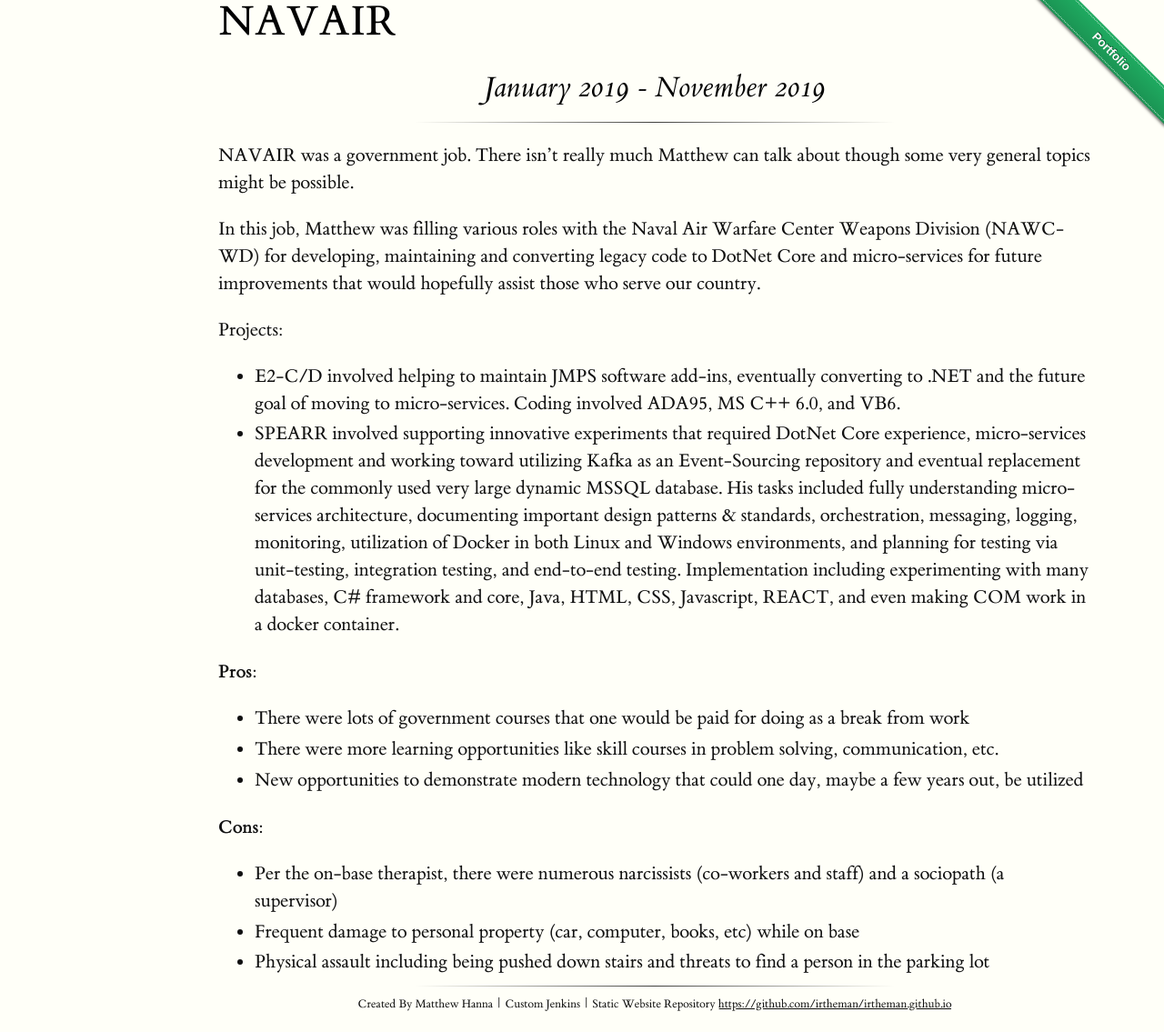
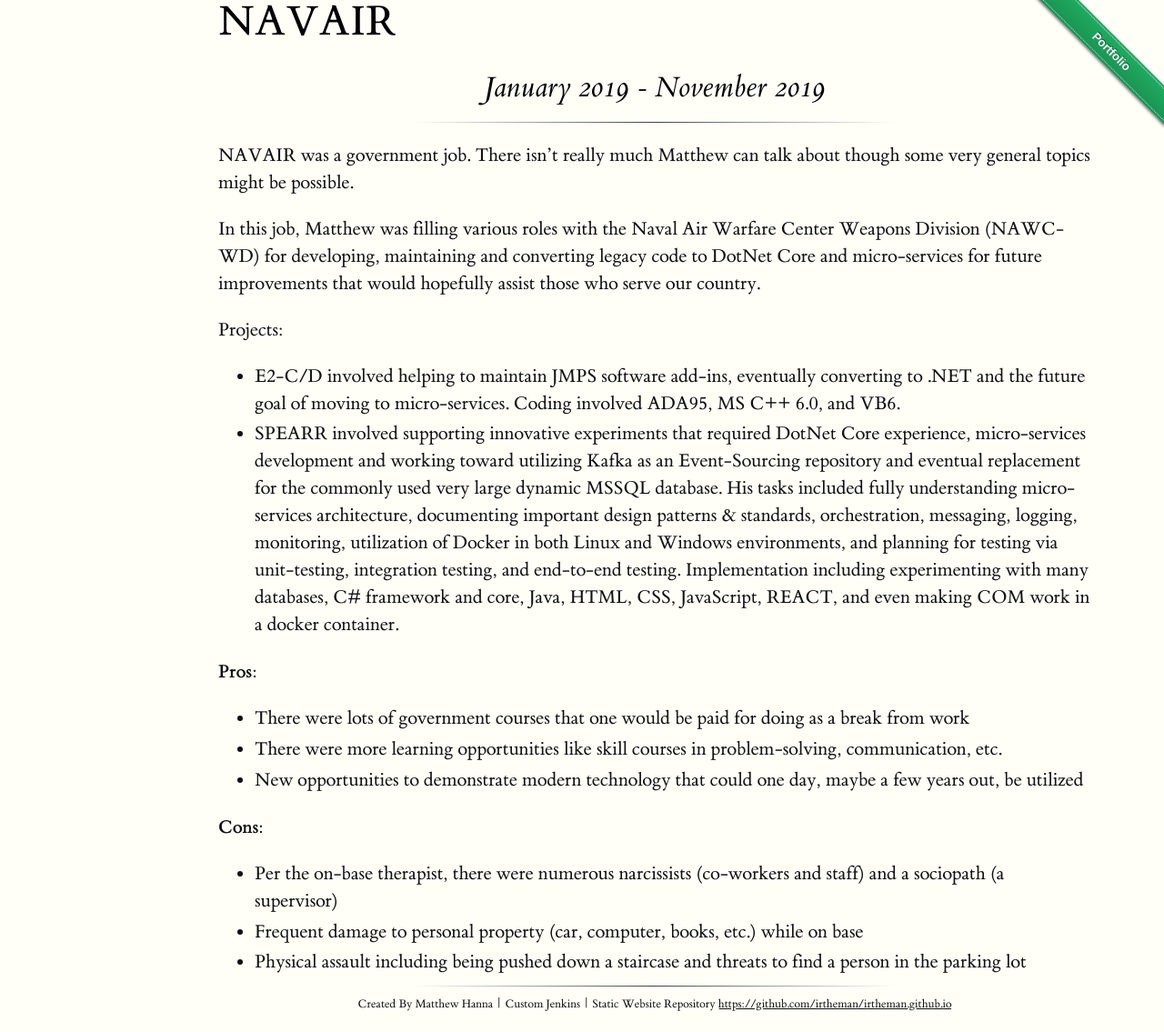
Before and after one commit to irtheman/irtheman.github.io, a Jekyll site: the page built from pages/navair.md, in a window 1280 px wide. Shown: the whole page at 91% size. Built offline with Jekyll 4.4.1, drawn with Linux system fonts in a browser that asks for light colours.

```diff
--- a/pages/navair.md
+++ b/pages/navair.md
@@ -13,14 +13,14 @@ In this job, Matthew was filling various roles with the Naval Air Warfare Center
 
 Projects:
 - E2-C/D involved helping to maintain JMPS software add-ins, eventually converting to .NET and the future goal of moving to micro-services. Coding involved ADA95, MS C++ 6.0, and VB6.
-- SPEARR involved supporting innovative experiments that required DotNet Core experience, micro-services development and working toward utilizing Kafka as an Event-Sourcing repository and eventual replacement for the commonly used very large dynamic MSSQL database. His tasks included fully understanding micro-services architecture, documenting important design patterns & standards, orchestration, messaging, logging, monitoring, utilization of Docker in both Linux and Windows environments, and planning for testing via unit-testing, integration testing, and end-to-end testing. Implementation including experimenting with many databases, C# framework and core, Java, HTML, CSS, Javascript, REACT, and even making COM work in a docker container.
+- SPEARR involved supporting innovative experiments that required DotNet Core experience, micro-services development and working toward utilizing Kafka as an Event-Sourcing repository and eventual replacement for the commonly used very large dynamic MSSQL database. His tasks included fully understanding micro-services architecture, documenting important design patterns & standards, orchestration, messaging, logging, monitoring, utilization of Docker in both Linux and Windows environments, and planning for testing via unit-testing, integration testing, and end-to-end testing. Implementation including experimenting with many databases, C# framework and core, Java, HTML, CSS, JavaScript, REACT, and even making COM work in a docker container.
 
 **Pros:**
 * There were lots of government courses that one would be paid for doing as a break from work
-* There were more learning opportunities like skill courses in problem solving, communication, etc.
+* There were more learning opportunities like skill courses in problem-solving, communication, etc.
 * New opportunities to demonstrate modern technology that could one day, maybe a few years out, be utilized
 
 **Cons:**
 * Per the on-base therapist, there were numerous narcissists (co-workers and staff) and a sociopath (a supervisor)
-* Frequent damage to personal property (car, computer, books, etc) while on base
-* Physical assault including being pushed down stairs and threats to find a person in the parking lot
+* Frequent damage to personal property (car, computer, books, etc.) while on base
+* Physical assault including being pushed down a staircase and threats to find a person in the parking lot
```
Also changed, not shown: _posts/2019-04-28-Cherokee.md (added, +9 -0 lines), pages/about.md (+3 -3 lines), pages/aerovironment.md (+1 -1 lines), pages/cherokee.md (added, +28 -0 lines), pages/edu.md (+3 -3 lines), pages/omnigo.md (+2 -2 lines), pages/trustedqa.md (+2 -2 lines), 3 other files.
